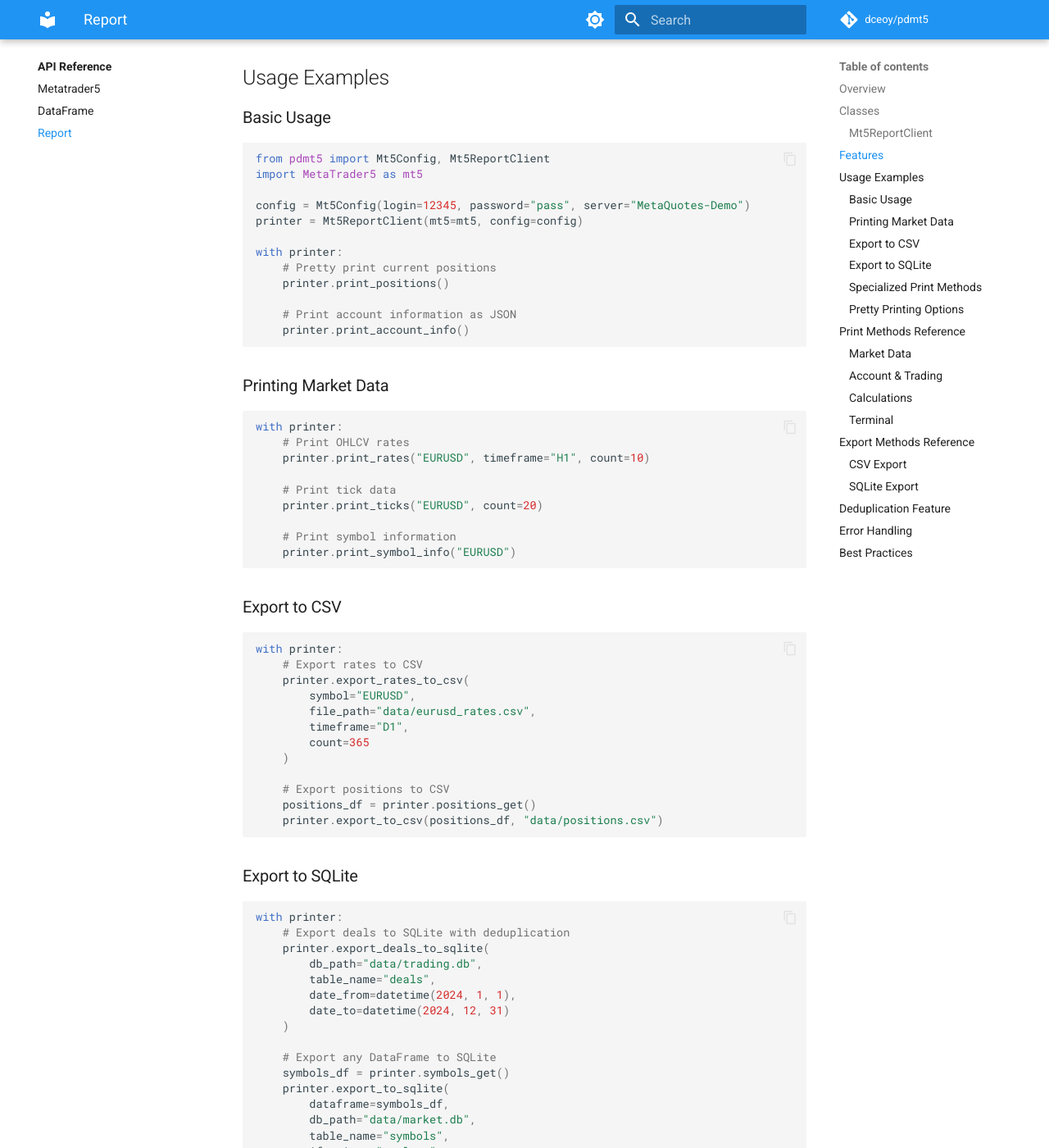
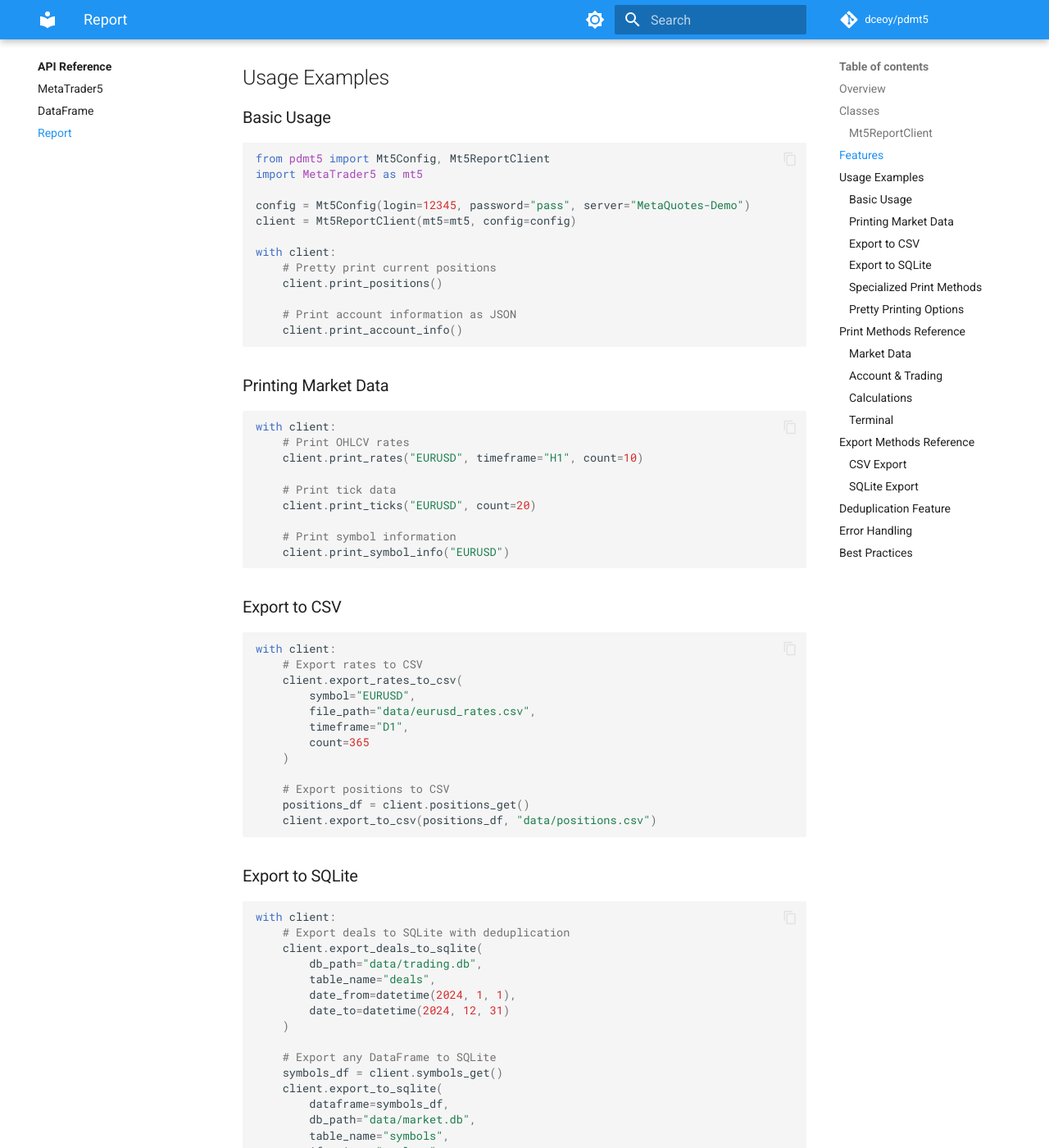
Before and after one commit to dceoy/pdmt5, an MkDocs documentation site: the page built from docs/api/report.md, in a window 1280 px wide and 1400 px high, scrolled down 1014 px. Shown: the whole window at 82% size. Built offline with MkDocs 1.6.1 and Material for MkDocs 9.7.7, drawn with Linux system fonts in a browser that asks for light colours; comment, search, counter and statistics services are not loaded; some of the changed text lies outside the part shown.

Commit message:
refactor: complete class separation and update documentation
- Split Mt5ReportClient from Mt5DataClient for better separation of concerns
- Update documentation to reflect new class structure
- Improve API documentation organization

🤖 Generated with [Claude Code](https://claude.ai/code)

Co-Authored-By: Claude <noreply@anthropic.com>

````diff
--- a/docs/api/report.md
+++ b/docs/api/report.md
@@ -32,36 +32,36 @@ from pdmt5 import Mt5Config, Mt5ReportClient
 import MetaTrader5 as mt5
 
 config = Mt5Config(login=12345, password="pass", server="MetaQuotes-Demo")
-printer = Mt5ReportClient(mt5=mt5, config=config)
+client = Mt5ReportClient(mt5=mt5, config=config)
 
-with printer:
+with client:
     # Pretty print current positions
-    printer.print_positions()
+    client.print_positions()
 
     # Print account information as JSON
-    printer.print_account_info()
+    client.print_account_info()
 ```
 
 ### Printing Market Data
 
 ```python
-with printer:
+with client:
     # Print OHLCV rates
-    printer.print_rates("EURUSD", timeframe="H1", count=10)
+    client.print_rates("EURUSD", timeframe="H1", count=10)
 
     # Print tick data
-    printer.print_ticks("EURUSD", count=20)
+    client.print_ticks("EURUSD", count=20)
 
     # Print symbol information
-    printer.print_symbol_info("EURUSD")
+    client.print_symbol_info("EURUSD")
 ```
 
 ### Export to CSV
 
 ```python
-with printer:
+with client:
     # Export rates to CSV
-    printer.export_rates_to_csv(
+    client.export_rates_to_csv(
         symbol="EURUSD",
         file_path="data/eurusd_rates.csv",
         timeframe="D1",
@@ -69,16 +69,16 @@ with printer:
     )
 
     # Export positions to CSV
-    positions_df = printer.positions_get()
-    printer.export_to_csv(positions_df, "data/positions.csv")
+    positions_df = client.positions_get()
+    client.export_to_csv(positions_df, "data/positions.csv")
 ```
 
 ### Export to SQLite
 
 ```python
-with printer:
+with client:
     # Export deals to SQLite with deduplication
-    printer.export_deals_to_sqlite(
+    client.export_deals_to_sqlite(
         db_path="data/trading.db",
         table_name="deals",
         date_from=datetime(2024, 1, 1),
@@ -86,8 +86,8 @@ with printer:
     )
 
     # Export any DataFrame to SQLite
-    symbols_df = printer.symbols_get()
-    printer.export_to_sqlite(
+    symbols_df = client.symbols_get()
+    client.export_to_sqlite(
         dataframe=symbols_df,
         db_path="data/market.db",
         table_name="symbols",
@@ -98,16 +98,16 @@ with printer:
 ### Specialized Print Methods
 
 ```python
-with printer:
+with client:
     # Print margin requirements
-    printer.print_order_calc_margin(
+    client.print_order_calc_margin(
         action="BUY",
         symbol="EURUSD",
         volume=1.0
     )
 
     # Print profit calculation
-    printer.print_order_calc_profit(
+    client.print_order_calc_profit(
         action="BUY",
         symbol="EURUSD",
         volume=1.0,
@@ -116,21 +116,21 @@ with printer:
     )
 
     # Print terminal information
-    printer.print_terminal_info()
+    client.print_terminal_info()
 ```
 
 ### Pretty Printing Options
 
 ```python
-with printer:
+with client:
     # Print with custom formatting
-    rates_df = printer.copy_rates_from("EURUSD", mt5.TIMEFRAME_M5, datetime.now(), 100)
+    rates_df = client.copy_rates_from("EURUSD", mt5.TIMEFRAME_M5, datetime.now(), 100)
 
     # Basic pretty print
-    printer.pretty_print_dataframe(rates_df)
+    client.pretty_print_dataframe(rates_df)
 
     # Print as JSON
-    printer.pretty_print_json({"symbol": "EURUSD", "timeframe": "M5", "count": 100})
+    client.pretty_print_json({"symbol": "EURUSD", "timeframe": "M5", "count": 100})
 ```
 
 ## Print Methods Reference
@@ -173,7 +173,7 @@ The SQLite export includes automatic deduplication based on the DataFrame index:
 
 ```python
 # This will only insert new deals not already in the database
-printer.export_deals_to_sqlite(
+client.export_deals_to_sqlite(
     db_path="trading.db",
     table_name="deals",
     date_from=datetime.now() - timedelta(days=7)
@@ -186,9 +186,10 @@ All print and export methods handle errors gracefully:
 
 ```python
 from pdmt5.mt5 import Mt5RuntimeError
+from datetime import datetime
 
 try:
-    printer.print_rates("INVALID_SYMBOL", timeframe="H1")
+    client.print_rates("INVALID_SYMBOL", timeframe="H1")
 except Mt5RuntimeError as e:
     print(f"Failed to print rates: {e}")
 ```
--- a/mkdocs.yml
+++ b/mkdocs.yml
@@ -55,7 +55,7 @@ nav:
   - Home: index.md
   - API Reference:
     - Overview: api/index.md
-    - Metatrader5: api/mt5.md
+    - MetaTrader5: api/mt5.md
     - DataFrame: api/dataframe.md
     - Report: api/report.md
 
````
Also changed, not shown: docs/index.md (+1 -2 lines), 2 other files.
